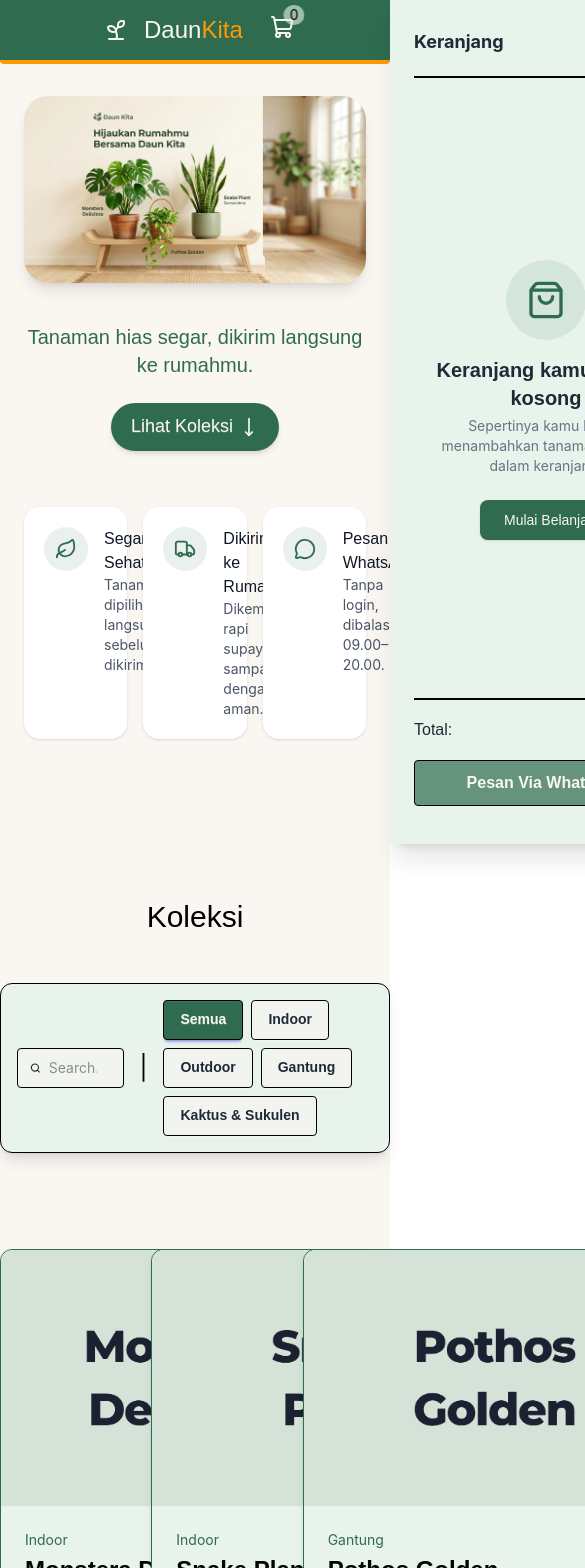
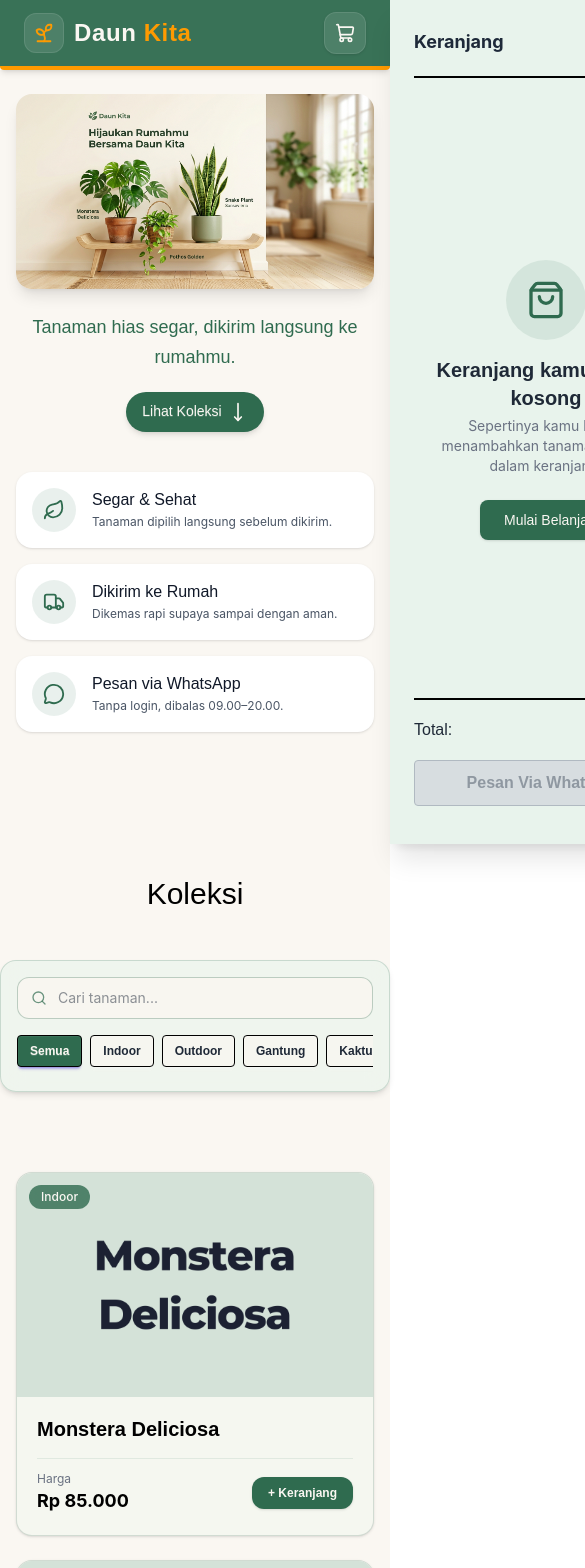
Before and after one commit to ekakurniaiioo/Daun-Kita, a React (Vite) app: page / in a window 390 px wide. Shown: the top 1568 px of the page, 585 px wide, since content can reach past the window. Built offline with nearby package versions, Linux system fonts and the light colour scheme.

Commit message:
feat: make components responsive

```diff
--- a/src/App.jsx
+++ b/src/App.jsx
@@ -10,7 +10,7 @@ function App() {
 
   return (
     <>
-      <header>
+      <header className="sticky top-0 z-30">
         <Navbar cart={cart} setCart={setCart}/>
       </header>
 
--- a/src/assets/components/Card.jsx
+++ b/src/assets/components/Card.jsx
@@ -1,55 +1,65 @@
 export function Card({ dummyPlants, search, filter, addToCart }) {
+  const filteredPlants = dummyPlants.filter((plant) => {
+    const matchSearch = plant.nama.toLowerCase().includes(search.toLowerCase());
+    const matchFilter = filter === "" || plant.kategori === filter;
+    return matchSearch && matchFilter;
+  });
+
+  if (filteredPlants.length === 0) {
+    return (
+      <div className="py-16 text-center">
+        <p className="font-poppins text-lg text-gray-500">
+          Tanaman yang kamu cari tidak ditemukan.
+        </p>
+      </div>
+    );
+  }
+
   return (
-    <section className="max-w-6xl grid grid-cols-3 mx-auto gap-16">
-      {dummyPlants
-        .filter((plant) => {
-          const matchSearch = plant.nama
-            .toLowerCase()
-            .includes(search.toLowerCase());
-          const matchFilter = filter === "" || plant.kategori === filter;
-
-          return matchSearch && matchFilter;
-        })
-        .map((plant) => (
+    <section className="mx-auto max-w-7xl px-4 py-8 sm:px-6 lg:px-8">
+      <div className="grid grid-cols-1 gap-6 sm:grid-cols-2 lg:grid-cols-3 xl:grid-cols-4">
+        {filteredPlants.map((plant) => (
           <div
             key={plant.id}
-            className="card w-96 overflow-hidden rounded-xl border border-forest bg-cream shadow-md"
+            className="group relative flex flex-col overflow-hidden rounded-2xl border border-forest/20 bg-cream shadow-sm transition-all duration-300 hover:-translate-y-1 hover:shadow-xl"
           >
-            <figure className="h-64 bg-[#DCEBE3]">
+            <span className="absolute top-3 left-3 z-10 rounded-full bg-forest/80 px-3 py-1 font-inter text-xs font-medium text-cream backdrop-blur-md">
+              {plant.kategori}
+            </span>
+
+            <figure className="relative h-56 w-full overflow-hidden bg-[#DCEBE3]">
               <img
                 src={plant.image}
                 alt={plant.nama}
-                className="h-full w-full object-cover"
+                className="h-full w-full object-cover transition-transform duration-500 group-hover:scale-105"
               />
             </figure>
 
-            <div className="card-body bg-forest-light p-6">
+            <div className="flex flex-1 flex-col justify-between bg-forest-light/30 p-5">
               <div>
-                <p className="text-sm text-forest font-inter">
-                  {plant.kategori}
-                </p>
-
-                <h2 className="mt-1 text-2xl font-bold text-black font-poppins">
+                <h3 className="font-poppins text-xl font-bold leading-tight text-black">
                   {plant.nama}
-                </h2>
+                </h3>
               </div>
 
-              <div className="mt-4 flex items-center justify-between">
-                <p className="text-xl font-medium text-black font-inter">
-                  Rp {plant.harga.toLocaleString("id-ID")}
-                </p>
+              <div className="mt-4 flex items-center justify-between gap-2 border-t border-forest/10 pt-3">
+                <div>
+                  <span className="block font-inter text-xs text-gray-500">
+                    Harga
+                  </span>
+                  <p className="font-inter text-lg font-bold text-black">
+                    Rp {plant.harga.toLocaleString("id-ID")}
+                  </p>
+                </div>
 
                 <button
                   disabled={plant.stok === 0}
-                  onClick={() => {
-                    addToCart(plant);
-                    alert(`${plant.nama} berhasil ditambahkan ke keranjang!`);
-                  }}
-                  className={
+                  onClick={() => addToCart(plant)}
+                  className={`cursor-pointer rounded-xl px-4 py-2 font-poppins text-xs font-semibold transition-all duration-200 active:scale-95 ${
                     plant.stok === 0
-                      ? "btn rounded-full bg-forest/40 text-cream font-poppins"
-                      : "btn rounded-full bg-forest text-cream font-poppins transition hover:bg-amber-500 hover:text-black"
-                  }
+                      ? "cursor-not-allowed bg-gray-300 text-gray-500"
+                      : "bg-forest text-cream hover:bg-amber-500 hover:text-black shadow-sm"
+                  }`}
                 >
                   {plant.stok === 0 ? "Stok Habis" : "+ Keranjang"}
                 </button>
@@ -57,6 +67,7 @@ export function Card({ dummyPlants, search, filter, addToCart }) {
             </div>
           </div>
         ))}
+      </div>
     </section>
   );
 }
--- a/src/assets/components/Drawer.jsx
+++ b/src/assets/components/Drawer.jsx
@@ -19,7 +19,7 @@ export default function Drawer({ isOpen, onClose, children }) {
           <h2 className="text-lg font-bold text-gray-800">Keranjang</h2>
           <button
             onClick={onClose}
-            className="rounded-lg px-3 py-1.5 text-black hover:bg-amber-500 cursor-pointer"
+            className="rounded-lg px-3 py-1.5 text-black hover:bg-amber-500 cursor-pointer transition-colors duration-300"
           >
             ✕
           </button>
--- a/src/assets/components/FilterKatalog.jsx
+++ b/src/assets/components/FilterKatalog.jsx
@@ -1,12 +1,12 @@
 export function FilterKatalog({ setFilter }) {
   return (
-    <div>
+    <div className="w-full overflow-x-auto pb-2 md:pb-0 scrollbar-none">
       <form
         onChange={(event) => setFilter(event.target.value)}
-        className="flex gap-2 flex-wrap"
+        className="flex gap-2 flex-nowrap md:flex-wrap items-center min-w-max md:min-w-0"
       >
         <input
-          className="btn bg-cream/60 text-dark font-poppins hover:bg-amber-500 hover:text-dark checked:bg-forest checked:text-cream border border-black transition-colors duration-300"
+          className="btn btn-sm md:btn-md bg-cream/60 text-dark font-poppins hover:bg-amber-500 hover:text-dark checked:bg-forest checked:text-cream border border-black transition-colors duration-300 cursor-pointer"
           type="radio"
           name="filter"
           value=""
@@ -14,28 +14,28 @@ export function FilterKatalog({ setFilter }) {
           defaultChecked
         />
         <input
-          className="btn bg-cream/60 text-dark font-poppins hover:bg-amber-500 hover:text-dark checked:bg-forest checked:text-cream border border-black transition-colors duration-300"
+          className="btn btn-sm md:btn-md bg-cream/60 text-dark font-poppins hover:bg-amber-500 hover:text-dark checked:bg-forest checked:text-cream border border-black transition-colors duration-300 cursor-pointer"
           type="radio"
           name="filter"
           value="Indoor"
           aria-label="Indoor"
         />
         <input
-          className="btn bg-cream/60 text-dark font-poppins hover:bg-amber-500 hover:text-dark checked:bg-forest checked:text-cream border border-black transition-colors duration-300"
+          className="btn btn-sm md:btn-md bg-cream/60 text-dark font-poppins hover:bg-amber-500 hover:text-dark checked:bg-forest checked:text-cream border border-black transition-colors duration-300 cursor-pointer"
           type="radio"
           name="filter"
           value="Outdoor"
           aria-label="Outdoor"
         />
         <input
-          className="btn bg-cream/60 text-dark font-poppins hover:bg-amber-500 hover:text-dark checked:bg-forest checked:text-cream border border-black transition-colors duration-300"
+          className="btn btn-sm md:btn-md bg-cream/60 text-dark font-poppins hover:bg-amber-500 hover:text-dark checked:bg-forest checked:text-cream border border-black transition-colors duration-300 cursor-pointer"
           type="radio"
           name="filter"
           value="Gantung"
           aria-label="Gantung"
         />
         <input
-          className="btn bg-cream/60 text-dark font-poppins hover:bg-amber-500 hover:text-dark checked:bg-forest checked:text-cream border border-black transition-colors duration-300"
+          className="btn btn-sm md:btn-md bg-cream/60 text-dark font-poppins hover:bg-amber-500 hover:text-dark checked:bg-forest checked:text-cream border border-black transition-colors duration-300 cursor-pointer"
           type="radio"
           name="filter"
           value="Kaktus & Sukulen"
--- a/src/assets/components/Hero.jsx
+++ b/src/assets/components/Hero.jsx
@@ -20,44 +20,44 @@ export function Hero() {
   ];
 
   return (
-    <section className="bg-cream">
-      <div className="max-w-6xl mx-auto px-6 pt-8 pb-16">
+    <section id="hero" className="bg-cream">
+      <div className="max-w-6xl mx-auto px-4 sm:px-6 pt-6 sm:pt-8 pb-12 sm:pb-16">
         <h1 className="sr-only">Hijaukan Rumahmu Bersama Daun Kita</h1>
 
         <img
           src="/DaunKitaHero.jpg"
           alt="Daun Kita Hero"
-          className="w-full h-auto rounded-3xl shadow-lg"
+          className="w-full h-auto rounded-2xl sm:rounded-3xl shadow-lg object-cover max-h-[450px]"
         />
 
-        <div className="mt-10 text-center">
-          <p className="font-poppins text-xl font-medium text-forest max-w-xl mx-auto">
+        <div className="mt-6 sm:mt-10 text-center">
+          <p className="font-poppins text-lg sm:text-xl font-medium text-forest max-w-xl mx-auto leading-relaxed">
             Tanaman hias segar, dikirim langsung ke rumahmu.
           </p>
 
           <a
             href="#koleksi"
-            className="btn btn-lg mt-6 border-none rounded-full bg-forest text-cream font-poppins font-medium shadow-md hover:bg-amber-500 hover:text-black transition-colors duration-300"
+            className="btn btn-md sm:btn-lg mt-5 sm:mt-6 border-none rounded-full bg-forest text-cream font-poppins font-medium shadow-md hover:bg-amber-500 hover:text-black transition-colors duration-300"
           >
             Lihat Koleksi
             <MoveDown size={20} />
           </a>
         </div>
 
-        <ul className="mt-14 grid gap-4 grid-cols-3">
+        <ul className="mt-10 sm:mt-14 grid gap-4 grid-cols-1 md:grid-cols-3">
           {perks.map(({ icon: Icon, title, desc }) => (
             <li
               key={title}
-              className="flex items-start gap-4 rounded-2xl bg-white p-5 shadow-sm"
+              className="flex items-start gap-4 rounded-2xl bg-white p-4 sm:p-5 shadow-sm"
             >
               <span className="flex h-11 w-11 shrink-0 items-center justify-center rounded-full bg-forest/10 text-forest">
                 <Icon size={22} />
               </span>
               <div>
-                <h3 className="font-poppins font-medium text-gray-900">
+                <h3 className="font-poppins font-medium text-gray-900 text-base">
                   {title}
                 </h3>
-                <p className="text-sm text-gray-600">{desc}</p>
+                <p className="text-xs sm:text-sm text-gray-600 mt-0.5">{desc}</p>
               </div>
             </li>
           ))}
--- a/src/assets/components/Katalog.jsx
+++ b/src/assets/components/Katalog.jsx
@@ -46,10 +46,18 @@ export function Katalog({ cart, setCart }) {
         </h2>
       </header>
 
-      <section className="max-w-4xl bg-forest-light py-4 px-4 mx-auto flex items-center justify-between gap-4 mb-24 border border-black rounded-xl shadow-lg">
-        <SearchKatalog search={search} setSearch={setSearch} />
-        <span className="text-black text-2xl text-center">|</span>
-        <FilterKatalog setFilter={setFilter} />
+      <section className="mx-auto mb-12 max-w-5xl rounded-2xl border border-forest/20 bg-forest-light/60 p-4 shadow-md backdrop-blur-md md:mb-16 md:p-6">
+        <div className="flex flex-col gap-4 md:flex-row md:items-center md:justify-between">
+          <div className="w-full md:w-1/3">
+            <SearchKatalog search={search} setSearch={setSearch} />
+          </div>
+
+          <div className="hidden h-8 w-1 bg-forest/20 md:block" />
+
+          <div className="w-full md:w-auto">
+            <FilterKatalog setFilter={setFilter} />
+          </div>
+        </div>
       </section>
 
       <Card
--- a/src/assets/components/Navbar.jsx
+++ b/src/assets/components/Navbar.jsx
@@ -74,44 +74,58 @@ ${alamat}`;
   }
 
   return (
-    <nav className="flex justify-between bg-forest border-b-amber-500 border-b-4 rounded-b-sm px-24 py-2.5">
-      <div className="flex items-center gap-2 cursor-pointer">
-        <div className="p-2">
-          <Sprout className="text-cream hover:text-amber-500" />
+    <>
+      <nav className="flex items-center justify-between bg-forest/95 backdrop-blur-md border-b-4 border-amber-500 rounded-b-sm px-6 md:px-16 lg:px-24 py-3 shadow-md transition-all">
+        <a
+          href="#"
+          className="flex items-center gap-2.5 cursor-pointer group select-none"
+        >
+          <div className="p-2 rounded-xl bg-white/10 border border-white/10 group-hover:bg-amber-500/20 group-hover:border-amber-500/30 transition-all duration-300">
+            <Sprout
+              className="text-amber-500 group-hover:scale-110 transition-transform duration-300"
+              size={22}
+            />
           </div>
-        <div className="group">
-          <span className="text-2xl text-cream font-poppins flex items-center group-hover:text-amber-500">
+          <span className="text-2xl font-bold text-cream font-poppins tracking-wide">
             Daun{" "}
-            <span className="text-amber-500 group-hover:text-cream">Kita</span>
+            <span className="text-amber-500 group-hover:text-cream transition-colors duration-300">
+              Kita
             </span>
-        </div>
-      </div>
+          </span>
+        </a>
+
         <button
           onClick={() => setIsDrawerOpen(true)}
-        className="text-cream hover:text-amber-500 cursor-pointer group transition-colors duration-300"
+          className="relative p-2.5 rounded-xl bg-white/10 border border-white/10 text-cream hover:text-black hover:bg-amber-500 hover:border-amber-500 cursor-pointer transition-all duration-300 group shadow-sm active:scale-95"
+          aria-label="Buka Keranjang"
         >
-        <div className="indicator">
-          <ShoppingCart />
-          <span className="indicator-item text-black bg-forest-light/60 text-sm font-inter px-1.5 rounded-full backdrop-blur-2xl group-hover:bg-black group-hover:text-cream">
+          <ShoppingCart
+            size={20}
+            className="group-hover:scale-105 transition-transform"
+          />
+
+          {cart.length > 0 && (
+            <span className="absolute -top-1.5 -right-1.5 flex h-5 w-5 items-center justify-center rounded-full bg-amber-500 text-[11px] font-extrabold text-black ring-2 ring-forest shadow-md animate-in fade-in zoom-in">
               {cart.length}
             </span>
-        </div>
+          )}
         </button>
+      </nav>
 
       <Drawer isOpen={isDrawerOpen} onClose={() => setIsDrawerOpen(false)}>
+        <div className="flex flex-col justify-between h-[calc(100vh-140px)]">
           {cart.length > 0 ? (
-          <div className="flex flex-col justify-between h-[calc(100vh-140px)]">
-            <div className="overflow-y-auto pr-1">
+            <div className="overflow-y-auto pr-1 flex-1">
               {cart.map((plant) => (
                 <div
                   key={plant.id}
-                  className="flex gap-4 items-center mb-4 pb-4 border-b border-black"
+                  className="flex gap-4 items-center mb-4 pb-4 border-b border-black/20"
                 >
                   <figure className="shrink-0">
                     <img
                       src={plant.image}
-                      alt="Plant"
-                      className="h-20 w-20 object-cover border border-black rounded-sm"
+                      alt={plant.nama}
+                      className="h-20 w-20 object-cover border border-black/20 rounded-md"
                     />
                   </figure>
 
@@ -131,7 +145,7 @@ ${alamat}`;
                         <button
                           onClick={() => minQuantity(plant.id)}
                           disabled={plant.quantity === 1}
-                          className="text-dark hover:text-amber-500 cursor-pointer transition-colors duration-200"
+                          className="text-dark hover:text-amber-500 disabled:opacity-30 disabled:cursor-not-allowed cursor-pointer transition-colors"
                         >
                           <CircleMinus size={18} />
                         </button>
@@ -141,17 +155,17 @@ ${alamat}`;
                         <button
                           onClick={() => addQuantity(plant.id)}
                           disabled={plant.quantity >= plant.stok}
-                          className="text-dark hover:text-amber-500 cursor-pointer transition-colors duration-200"
+                          className="text-dark hover:text-amber-500 disabled:opacity-30 disabled:cursor-not-allowed cursor-pointer transition-colors"
                         >
                           <CirclePlus size={18} />
                         </button>
                       </div>
 
                       <button
-                        onClick={() => {
-                          setCart(cart.filter((item) => item.id !== plant.id));
-                        }}
-                        className="text-xs text-red-600 hover:underline cursor-pointer"
+                        onClick={() =>
+                          setCart(cart.filter((item) => item.id !== plant.id))
+                        }
+                        className="text-xs text-red-600 hover:underline cursor-pointer font-medium"
                       >
                         Hapus
                       </button>
@@ -160,24 +174,7 @@ ${alamat}`;
                 </div>
               ))}
             </div>
-
-            <div className="border-t-2 border-black pt-4 mt-auto">
-              <div className="flex justify-between items-center mb-4">
-                <span className="font-poppins text-dark">Total:</span>
-                <span className="font-poppins font-bold text-lg text-dark">
-                  Rp {totalHarga.toLocaleString("id-ID")}
-                </span>
-              </div>
-              <button
-                onClick={pesanViaWhatsApp}
-                className="w-full bg-forest hover:bg-amber-500 text-cream hover:text-black font-poppins font-semibold py-2.5 rounded-sm border border-black transition cursor-pointer"
-              >
-                Pesan Via WhatsApp
-              </button>
-            </div>
-          </div>
           ) : (
-          <div className="flex flex-col justify-between h-[calc(100vh-140px)]">
             <div className="flex-1 flex flex-col items-center justify-center text-center px-4">
               <div className="w-20 h-20 bg-forest/10 rounded-full flex items-center justify-center mb-4">
                 <ShoppingBag size={40} className="text-forest" />
@@ -199,21 +196,34 @@ ${alamat}`;
                 Mulai Belanja
               </button>
             </div>
+          )}
 
           <div className="border-t-2 border-black pt-4 mt-auto">
             <div className="flex justify-between items-center mb-4">
               <span className="font-poppins text-dark">Total:</span>
               <span className="font-poppins font-bold text-lg text-dark">
-                  Rp 0
+                Rp {cart.length > 0 ? totalHarga.toLocaleString("id-ID") : "0"}
               </span>
             </div>
-              <button className="w-full bg-forest/70 text-cream font-poppins font-semibold py-2.5 rounded-sm border border-black cursor-not-allowed">
+
+            {cart.length > 0 ? (
+              <button
+                onClick={pesanViaWhatsApp}
+                className="w-full bg-forest hover:bg-amber-500 text-cream hover:text-black font-poppins font-semibold py-2.5 rounded-sm border border-black transition cursor-pointer shadow-sm"
+              >
                 Pesan Via WhatsApp
               </button>
+            ) : (
+              <button
+                disabled
+                className="w-full bg-gray-300 text-gray-500 font-poppins font-semibold py-2.5 rounded-sm border border-gray-400 cursor-not-allowed opacity-70"
+              >
+                Pesan Via WhatsApp
+              </button>
+            )}
           </div>
         </div>
-        )}
       </Drawer>
-    </nav>
+    </>
   );
 }
--- a/src/assets/components/SearchKatalog.jsx
+++ b/src/assets/components/SearchKatalog.jsx
@@ -1,31 +1,28 @@
+import { Search, X } from "lucide-react";
+
 export function SearchKatalog({ search, setSearch }) {
   return (
-    <div>
-      <label className="input bg-cream/60 border border-black transition-colors duration-300 has-[:focus]:bg-forest/40">
-        <svg
-          className="h-[1em] text-dark"
-          xmlns="http://www.w3.org/2000/svg"
-          viewBox="0 0 24 24"
+    <div className="relative w-full">
+      <div className="pointer-events-none absolute inset-y-0 left-0 flex items-center pl-3.5">
+        <Search className="h-4 w-4 text-forest/70" />
+      </div>
+
+      <input
+        type="text"
+        value={search}
+        onChange={(e) => setSearch(e.target.value)}
+        placeholder="Cari tanaman..."
+        className="w-full rounded-xl border border-forest/30 bg-cream/80 py-2.5 pr-9 pl-10 font-inter text-sm text-dark placeholder:text-dark/50 transition-all focus:border-forest focus:bg-cream focus:outline-none focus:ring-2 focus:ring-forest/20"
+      />
+
+      {search && (
+        <button
+          onClick={() => setSearch("")}
+          className="absolute inset-y-0 right-0 flex items-center pr-3 text-dark/40 hover:text-dark cursor-pointer"
         >
-          <g
-            strokeLinejoin="round"
-            strokeLinecap="round"
-            strokeWidth="2.5"
-            fill="none"
-            stroke="currentColor"
-          >
-            <circle cx="11" cy="11" r="8"></circle>
-            <path d="m21 21-4.3-4.3"></path>
-          </g>
-        </svg>
-        <input
-          value={search}
-          type="search"
-          className="grow text-dark placeholder:text-dark"
-          placeholder="Search..."
-          onChange={(event) => setSearch(event.target.value)}
-        />
-      </label>
+          <X className="h-4 w-4" />
+        </button>
+      )}
     </div>
   );
 }
```
Also changed, not shown: src/assets/components/Footer.jsx (+35 -16 lines). Lines whose indentation alone changed are shown as unchanged.
